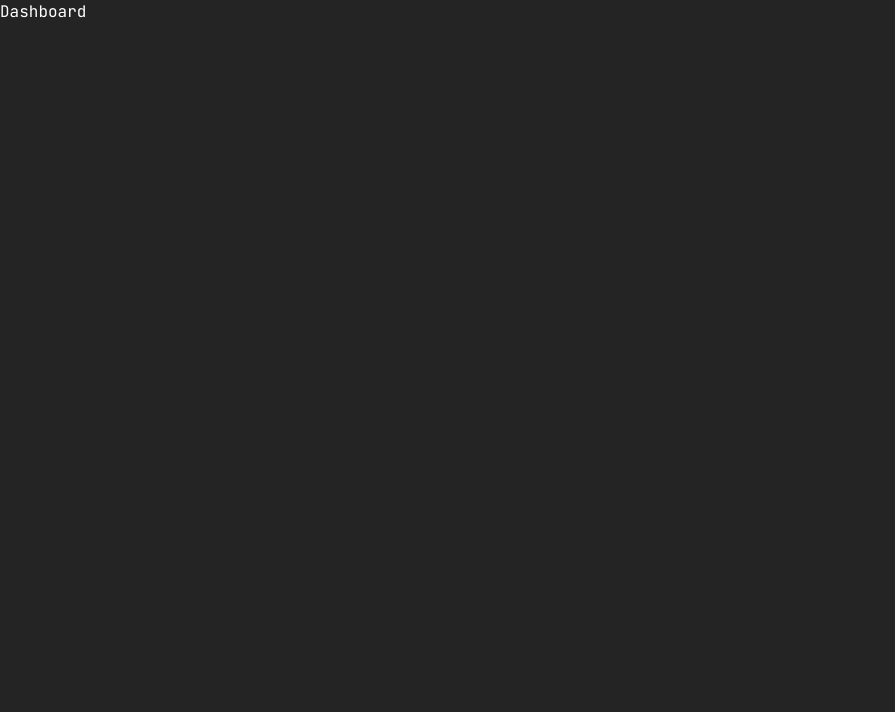
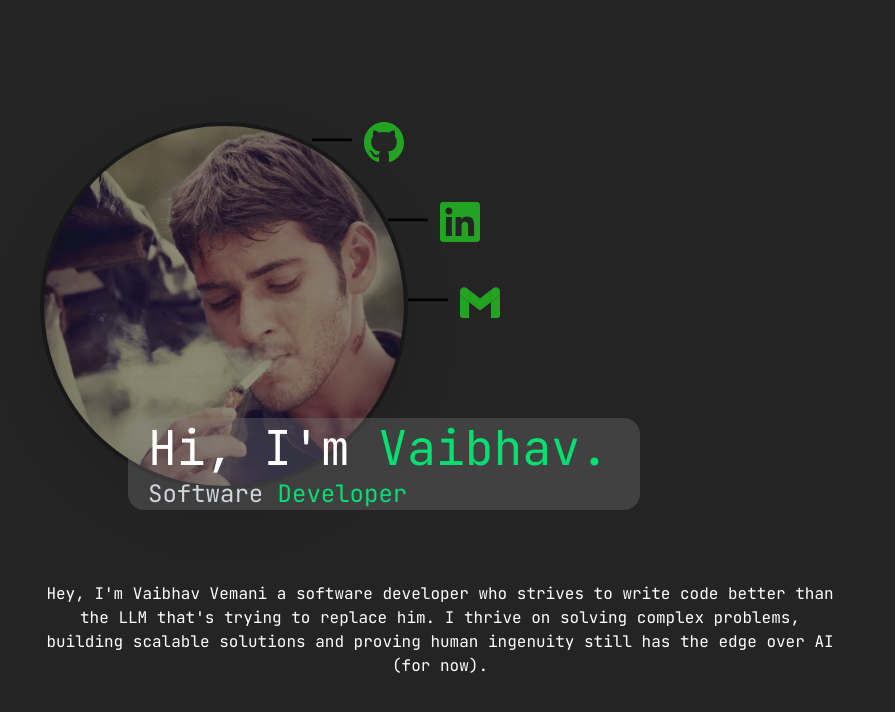
Before and after one commit to vaibhavvemani/portofolio, a Next.js app: page / in a window 1280 px wide. Shown: the top 712 px of the page, without its empty margins (0-895 px from the left). Built offline with nearby package versions, Linux system fonts and the light colour scheme.

Commit message:
created page groups and removed dashboard

```diff
--- a/src/app/(dashboard)/page.jsx
+++ /dev/null
@@ -1,9 +0,0 @@
-import React from 'react'
-
-function page() {
-  return (
-    <div>Dashboard</div>
-  )
-}
-
-export default page
--- a/src/app/(dashboard)/post/page.jsx
+++ /dev/null
@@ -1,7 +0,0 @@
-import React from 'react'
-
-export default function page() {
-  return (
-    <div>Post</div>
-  )
-}
--- a/src/app/page.js
+++ b/src/app/page.js
@@ -1,7 +1,11 @@
-import Profile_photo from "@/components/Profile_photo";
+import Profile_photo from "../components/Profile_photo";
+import Profile_about from "../components/Profile_about";
 
 export default function Home() {
   return (
-    <Profile_photo />
+    <div className="h-screen w-screen p-10 flex flex-col justify-center items-start gap-15">
+      <Profile_photo />
+      <Profile_about />
+    </div>
   );
 }
--- /dev/null
+++ b/src/components/Menu_bar.jsx
@@ -0,0 +1,8 @@
+import React from 'react'
+
+export default function Menu_bar() {
+  return (
+    <div className='fixed bottom-10 h-10 w-100 bg-gray-500 rounded-full'>
+    </div>
+  )
+}
--- a/src/components/Profile_about.jsx
+++ b/src/components/Profile_about.jsx
@@ -2,8 +2,8 @@ import React from 'react'
 
 export default function Profile_about() {
   return (
-    <div>
-      <p>
+    <div className='w-200'>
+      <p className='text-center'>
         Hey, I'm Vaibhav Vemani a software developer who strives to write
         code better than the LLM that's trying to replace him. I thrive on
         solving complex problems, building scalable solutions and proving
--- a/src/components/Profile_photo.jsx
+++ b/src/components/Profile_photo.jsx
@@ -1,10 +1,9 @@
 "use client";
-
 import Image from "next/image";
 
-export default function ProfilePhoto() {
+export default function Profile_photo() {
   return (
-    <div className="relative flex items-center justify-center h-screen">
+    <div className="relative flex items-center justify-center">
 
       <div className="relative w-[32rem] h-[25rem]">
 
```
Also changed, not shown: package.json (+7 -7 lines), 1 other file (tests, documents, lock files or other folders).
